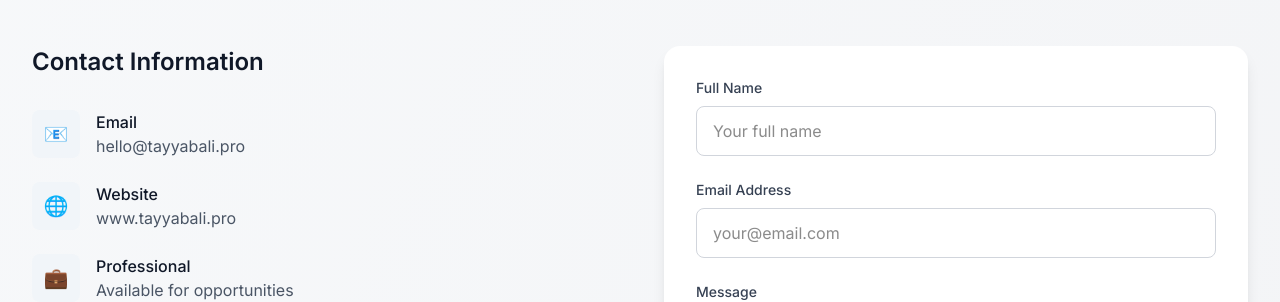
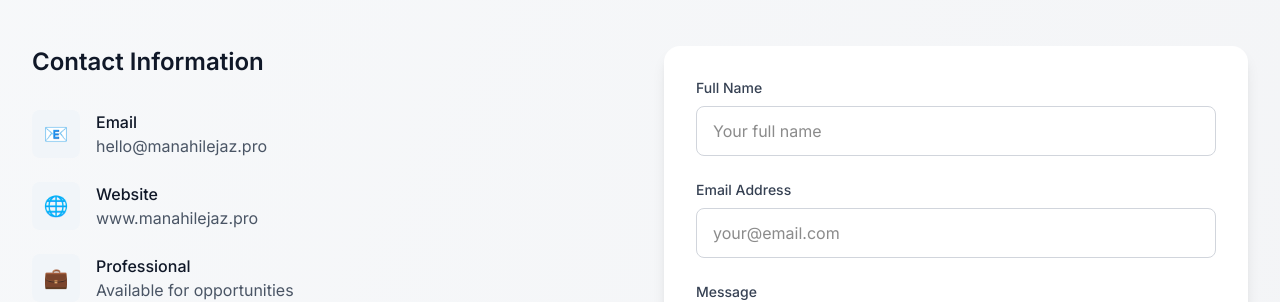
Before and after one commit to manahilejaz/Manahilejaz.pro, a Next.js app: page / in a window 1280 px wide. Shown: the part 1600-1902 px from the top of the page. Built offline with nearby package versions, Linux system fonts and the light colour scheme.

Commit message:
updated: contact section

```diff
--- a/src/components/Contact.tsx
+++ b/src/components/Contact.tsx
@@ -23,7 +23,7 @@ export default function Contact() {
                 </div>
                 <div>
                   <p className="text-gray-900 font-medium">Email</p>
-                  <p className="text-gray-600">hello@tayyabali.pro</p>
+                  <p className="text-gray-600">hello@manahilejaz.pro</p>
                 </div>
               </div>
               <div className="flex items-center space-x-4">
@@ -32,7 +32,7 @@ export default function Contact() {
                 </div>
                 <div>
                   <p className="text-gray-900 font-medium">Website</p>
-                  <p className="text-gray-600">www.tayyabali.pro</p>
+                  <p className="text-gray-600">www.manahilejaz.pro</p>
                 </div>
               </div>
               <div className="flex items-center space-x-4">
```
